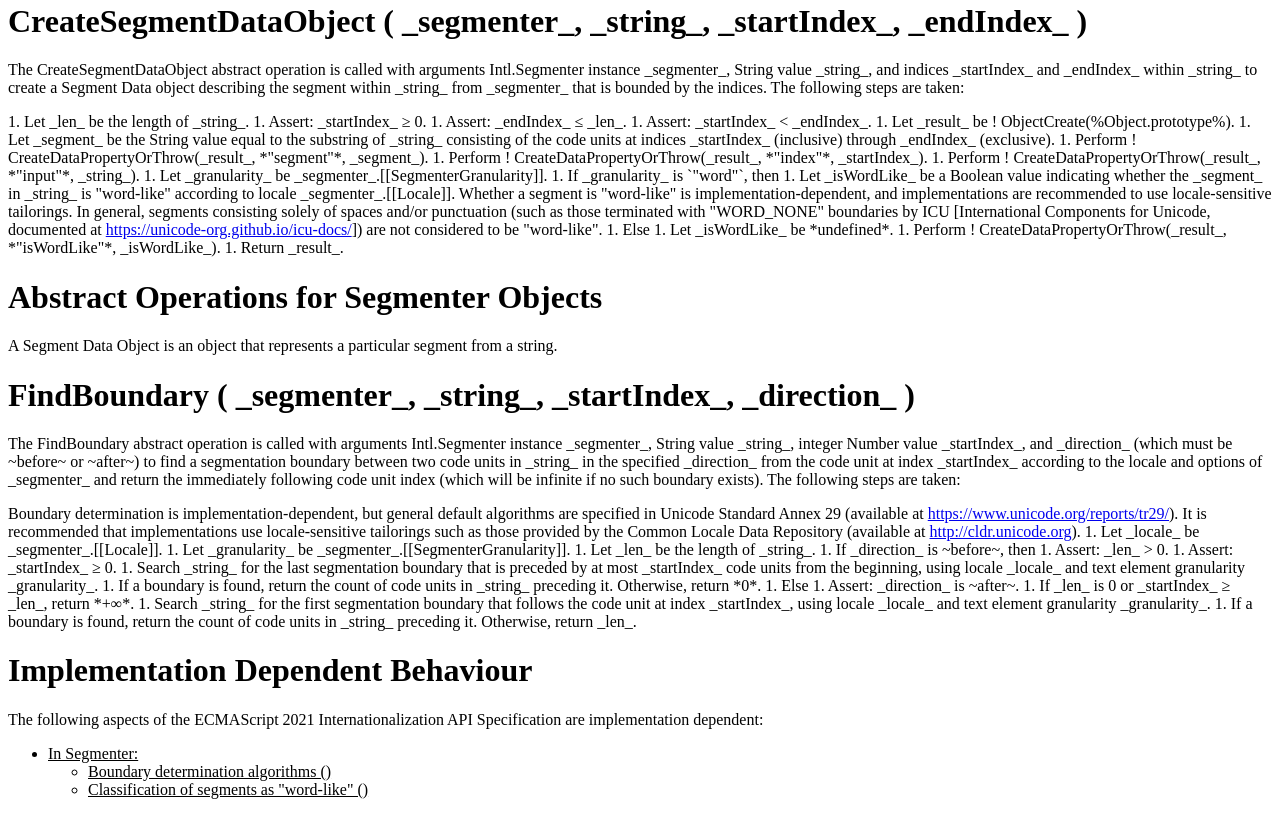
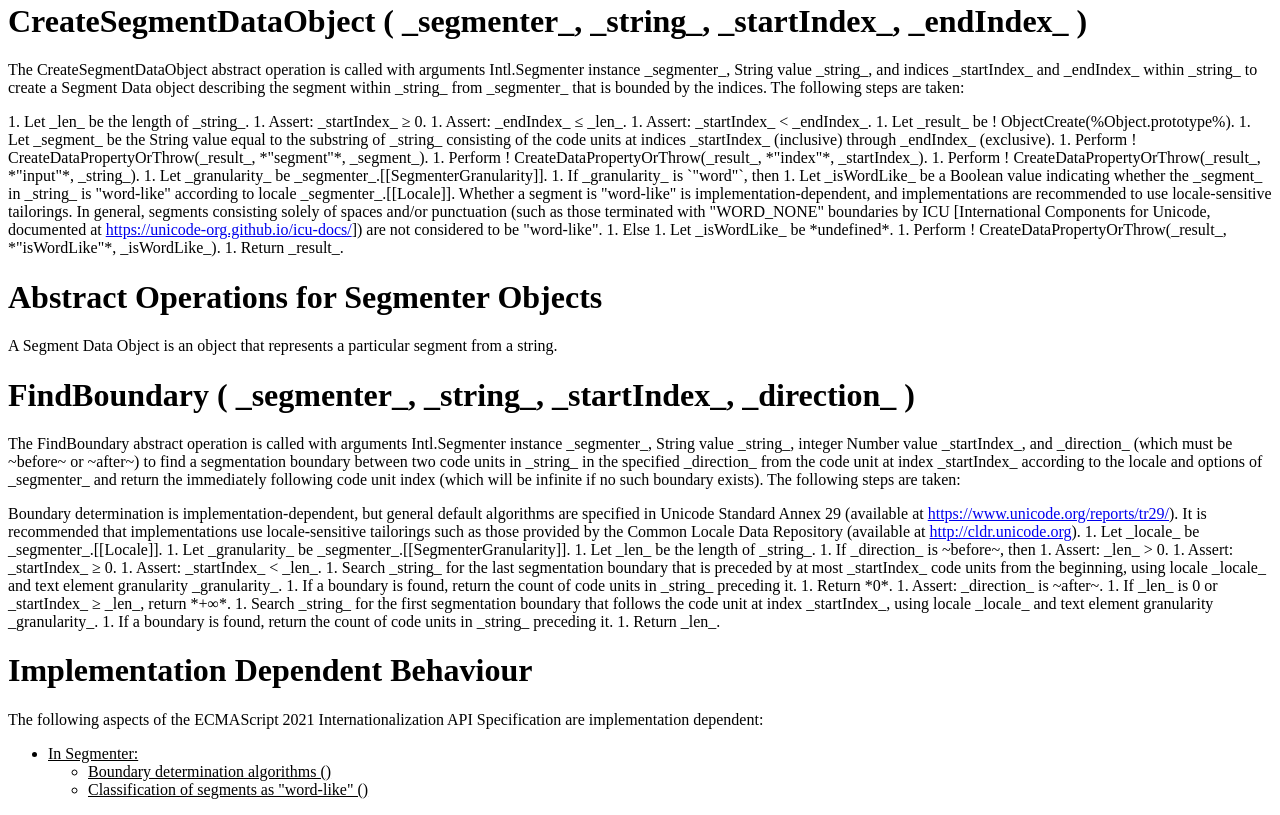
Before and after one commit to tc39/proposal-intl-segmenter, a website: page spec.html in a window 1280 px wide. Shown: the part 4210-5025 px from the top of the page. Drawn offline with Linux system fonts and the light colour scheme.

Commit message:
Editorial: Simplify the algorithm in FindBoundary
Remove Else when IF block always return
add Assert: _startIndex_ &lt; _len_. for in the if before block (because the only place call with FindBoundary(... before) is
https://tc39.es/proposal-intl-segmenter/#sec-%segmentsprototype%.containing
and the line "If n < 0 or n ≥ len, return undefined." is before that.

```diff
--- a/spec.html
+++ b/spec.html
@@ -428,13 +428,15 @@ contributors: Richard Gibson, Daniel Ehrenberg
         1. If _direction_ is ~before~, then
           1. Assert: _len_ &gt; 0.
           1. Assert: _startIndex_ &ge; 0.
+          1. Assert: _startIndex_ &lt; _len_.
           1. Search _string_ for the last segmentation boundary that is preceded by at most _startIndex_ code units from the beginning, using locale _locale_ and text element granularity _granularity_.
-          1. If a boundary is found, return the count of code units in _string_ preceding it. Otherwise, return *0*.
-        1. Else
-          1. Assert: _direction_ is ~after~.
-          1. If _len_ is 0 or _startIndex_ &ge; _len_, return *+&infin;*.
-          1. Search _string_ for the first segmentation boundary that follows the code unit at index _startIndex_, using locale _locale_ and text element granularity _granularity_.
-          1. If a boundary is found, return the count of code units in _string_ preceding it. Otherwise, return _len_.
+          1. If a boundary is found, return the count of code units in _string_ preceding it.
+          1. Return *0*.
+        1. Assert: _direction_ is ~after~.
+        1. If _len_ is 0 or _startIndex_ &ge; _len_, return *+&infin;*.
+        1. Search _string_ for the first segmentation boundary that follows the code unit at index _startIndex_, using locale _locale_ and text element granularity _granularity_.
+        1. If a boundary is found, return the count of code units in _string_ preceding it.
+        1. Return _len_.
       </emu-alg>
     </emu-clause>
   </emu-clause>
```
